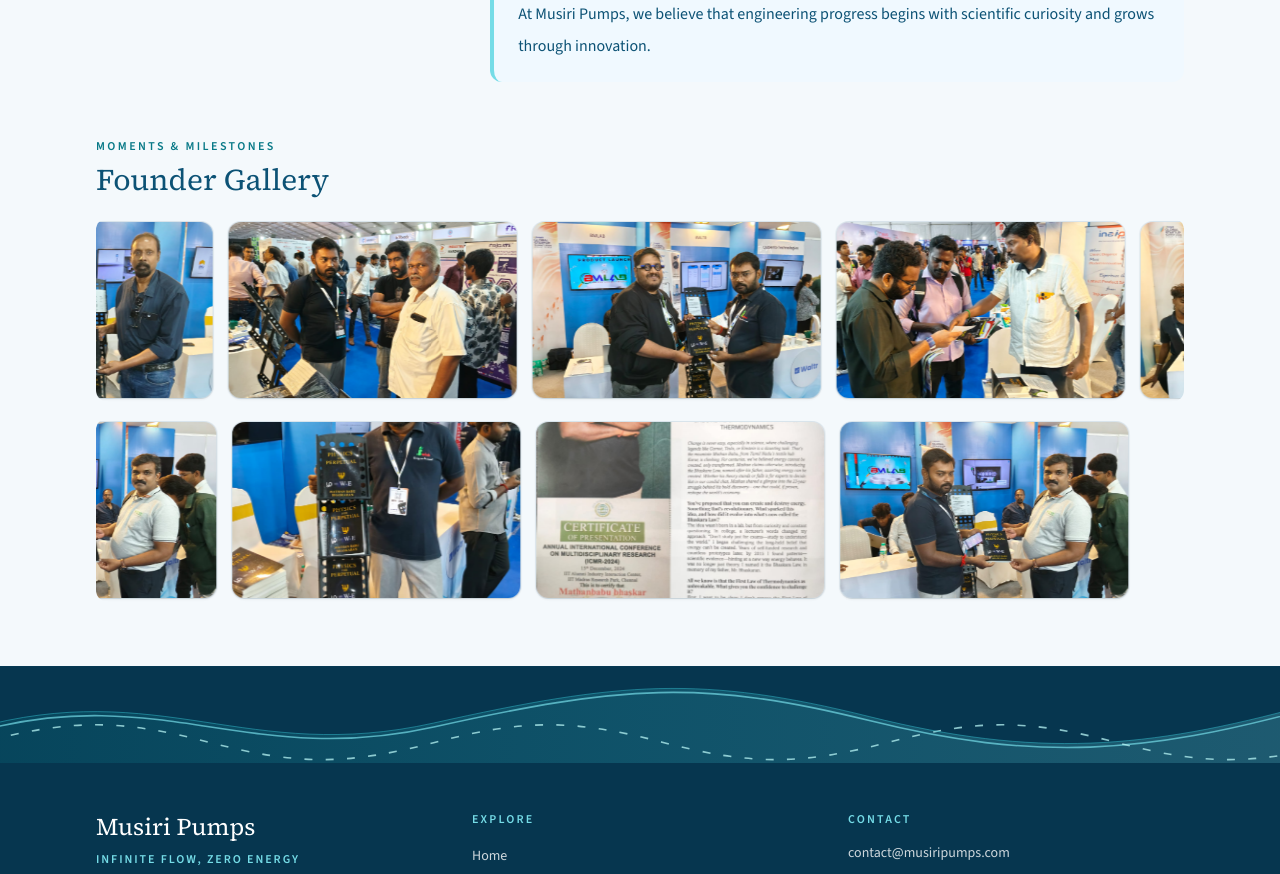
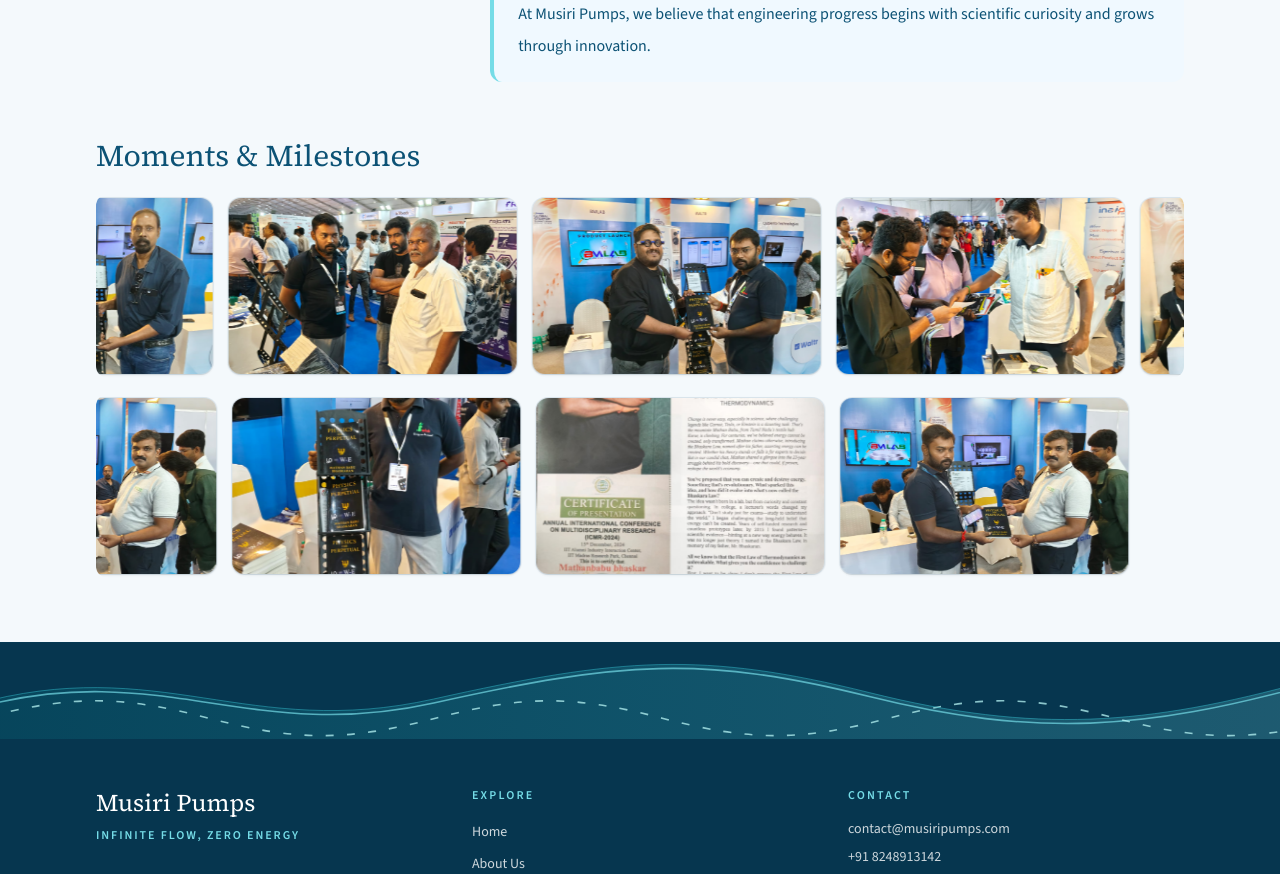
Before and after one commit to bmlabmathan-star/musiri-pumps-site, a Next.js app: page /about in a window 1280 px wide. Shown: the part 1520-2394 px from the top of the page. Built offline with nearby package versions, Linux system fonts and the light colour scheme.

Commit message:
Rename founder gallery section heading

```diff
--- a/src/components/about/FounderPhotoGallery.tsx
+++ b/src/components/about/FounderPhotoGallery.tsx
@@ -5,11 +5,8 @@ export function FounderPhotoGallery() {
   return (
     <section className="mt-14 overflow-hidden" aria-labelledby="founder-gallery-title">
       <div className="mb-5">
-        <p className="text-xs font-semibold uppercase tracking-[0.2em] text-teal">
+        <h2 id="founder-gallery-title" className="font-serif text-2xl text-navy sm:text-3xl">
           Moments &amp; Milestones
-        </p>
-        <h2 id="founder-gallery-title" className="mt-2 font-serif text-2xl text-navy sm:text-3xl">
-          Founder Gallery
         </h2>
       </div>
 
```
